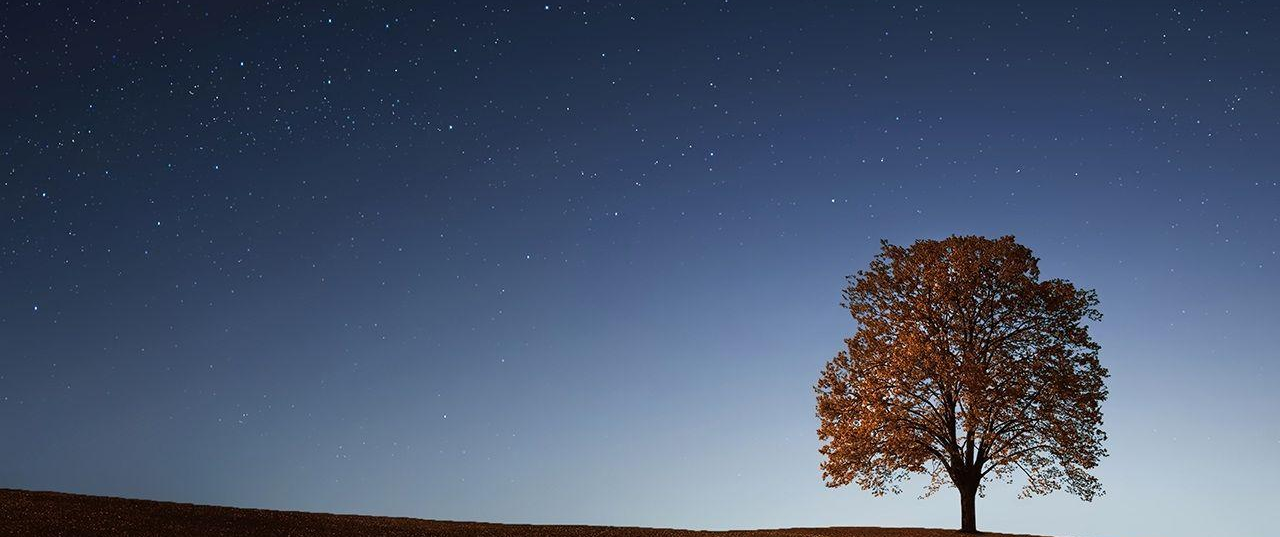
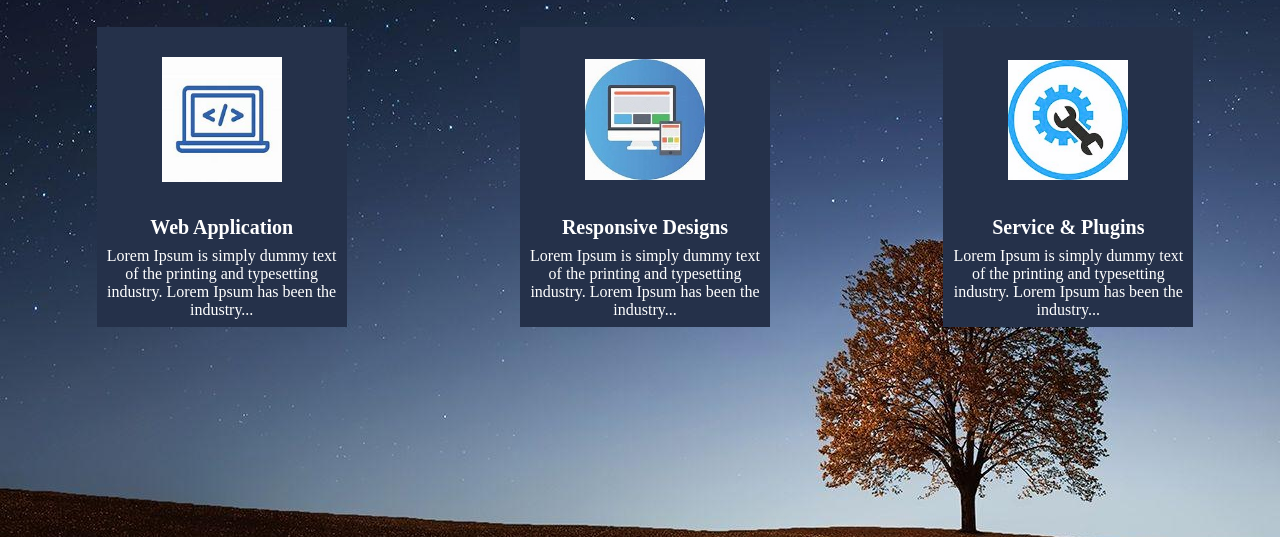
Before and after one commit to pushpendra-saraswat/Basic-Website, a plain HTML site: page service.html in a window 1280 px wide. Shown: the part 268-805 px from the top of the page. Drawn offline with Linux system fonts and the light colour scheme.

Commit message:
servicepage

```diff
--- a/service.css
+++ b/service.css
@@ -16,8 +16,49 @@ body {
          margin: 20px;
          padding: 10px;
 }
-@media screen and (max-width:500px){
+
+.row{
+    display: flex;
+    /* align-items: center;*/
+    justify-content: space-around;
+    margin: auto;
+}
+.web{ display: flex;
+    width: 250px;
+    height: 300px;
+    flex-direction: column;
+    background-color: #25314A;
+}
+.service-icon{
+   width: 60%;
+   margin: auto;
+}
+img{
+    width: 80%;
+}
+h4{
+    font-size: 20px;
+    color: white;
+}
+p{
+    color: white;
+  margin: 8px;
+}
+
+
+
+
+@media screen and (max-width:1000px){
     h1{
         font-size: 30px;
     }
+    .row{
+        display: flex;
+        flex-direction: column;
+        margin-bottom: 10px;
+      align-items: center;
+    }
+    .web{
+        margin-bottom: 10px;
+    }
 }
--- a/service.html
+++ b/service.html
@@ -1,12 +1,15 @@
 <!DOCTYPE html>
 <html lang="en">
+
 <head>
     <meta charset="UTF-8">
     <meta name="viewport" content="width=device-width, initial-scale=1.0">
     <link rel="stylesheet" href="service.css">
     <link rel="stylesheet" href="about.css">
+    <link rel="stylesheet" href="https://cdnjs.cloudflare.com/ajax/libs/font-awesome/4.7.0/css/font-awesome.min.css">
     <title>Services</title>
 </head>
+
 <body>
     <div class="main">
         <div class="nav">
@@ -34,9 +37,45 @@
             </div>
         </div>
         <div class="hero">
-            <div class="service"> <h1>Our Services </h1></div>
+            <div class="service">
+                <h1>Our Services </h1>
+            </div>
+
+            <div class="row">
+
+                    <div class="web">
+                        <div class="service-icon">
+                            <img src="./images/web.jpg">
+                        </div>
+                        <h4>Web Application</h4>
+                        <p>Lorem Ipsum is simply dummy text of the printing and typesetting industry. Lorem Ipsum has
+                            been the industry...</p>
+
+                    </div>
+
+                    <div class="web">
+                        <div class="service-icon">
+                            <img src="./images/responsive.jpg">
+                        </div>
+                        <h4>Responsive Designs</h4>
+                        <p>Lorem Ipsum is simply dummy text of the printing and typesetting industry. Lorem Ipsum has
+                            been the industry...</p>
+
+                    </div>
+
+                    <div class="web">
+                        <div class="service-icon">
+                            <img src="./images/plugins.jpg">
+                        </div>
+                        <h4>Service & Plugins</h4>
+                        <p>Lorem Ipsum is simply dummy text of the printing and typesetting industry. Lorem Ipsum has
+                            been the industry...</p>
+
+                    </div>
+            </div>
 
         </div>
     </div>
 </body>
+
 </html>
```
Also changed, not shown: images/plugins.jpg (added), images/responsive.jpg (added), images/web.jpg (added).
